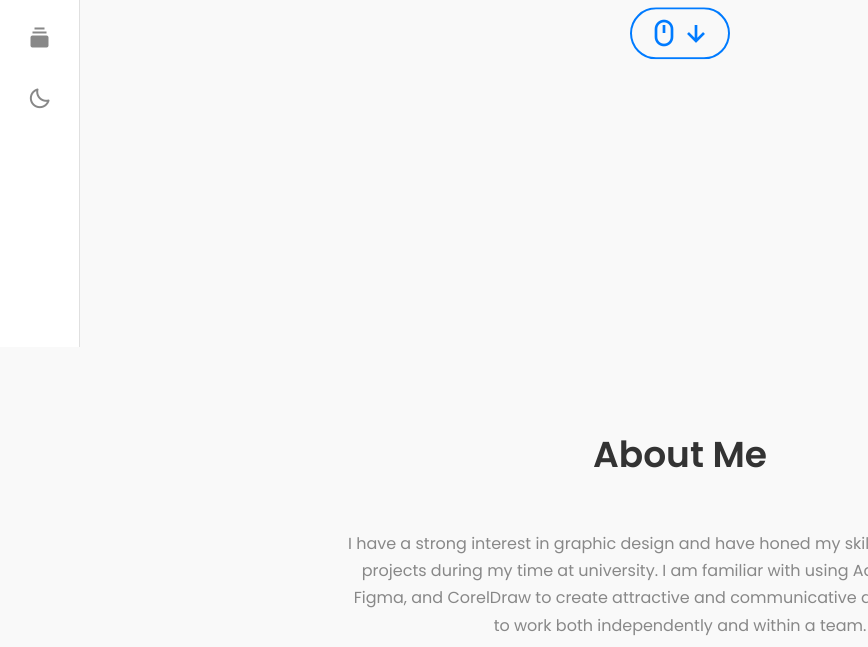
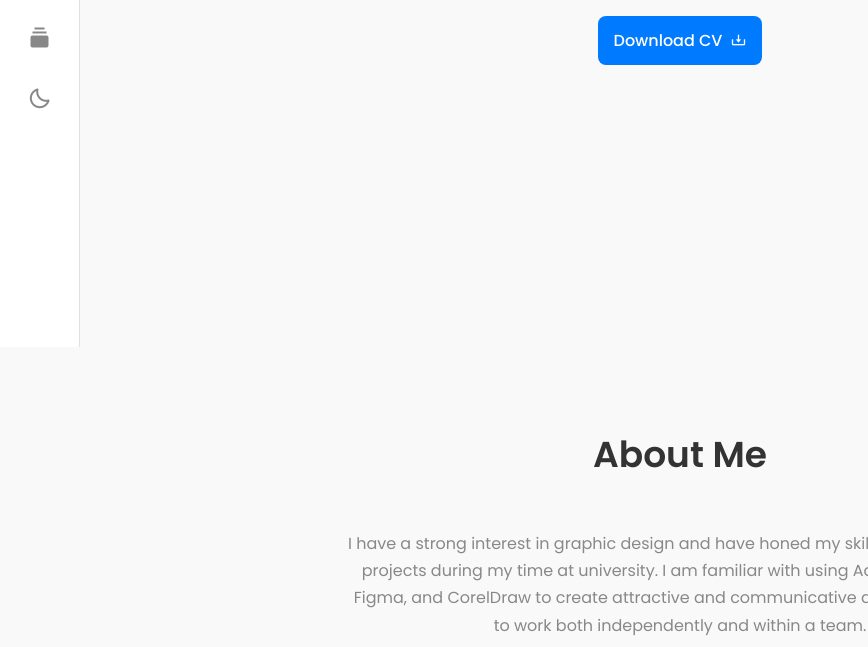
Before and after one commit to perdizx/pzxportfolio, a plain HTML site: page index.html in a window 1280 px wide. Shown: the part 453-1100 px from the top of the page, without its empty margins (0-868 px from the left). Drawn offline with nearby package versions, Linux system fonts and the light colour scheme.

Commit message:
Update index.html

```diff
--- a/index.html
+++ b/index.html
@@ -63,11 +63,11 @@
                     <a href="https://github.com/perdizx" class="home__social-icon"><i class='bx bxl-github'></i></a>
                     <a href="https://www.linkedin.com/in/perdi-pratama-bbba88285?" class="home__social-icon"><i class='bx bxl-linkedin'></i></a>
                 </div>
-                <a href="#about" class="scroll-down">
-                    <i class='bx bx-mouse'></i>
-                    <span></span>
-                    <i class='bx bx-down-arrow-alt'></i>
-                </a>
+                <div class="home__buttons" style="margin-top: 2rem;">
+                    <a href="CV_Perdi_Pratama.pdf" download="" class="button button--flex">
+                        Download CV <i class='bx bx-download button__icon'></i>
+                    </a>
+                </div>
             </div>
         </section>
 
```
